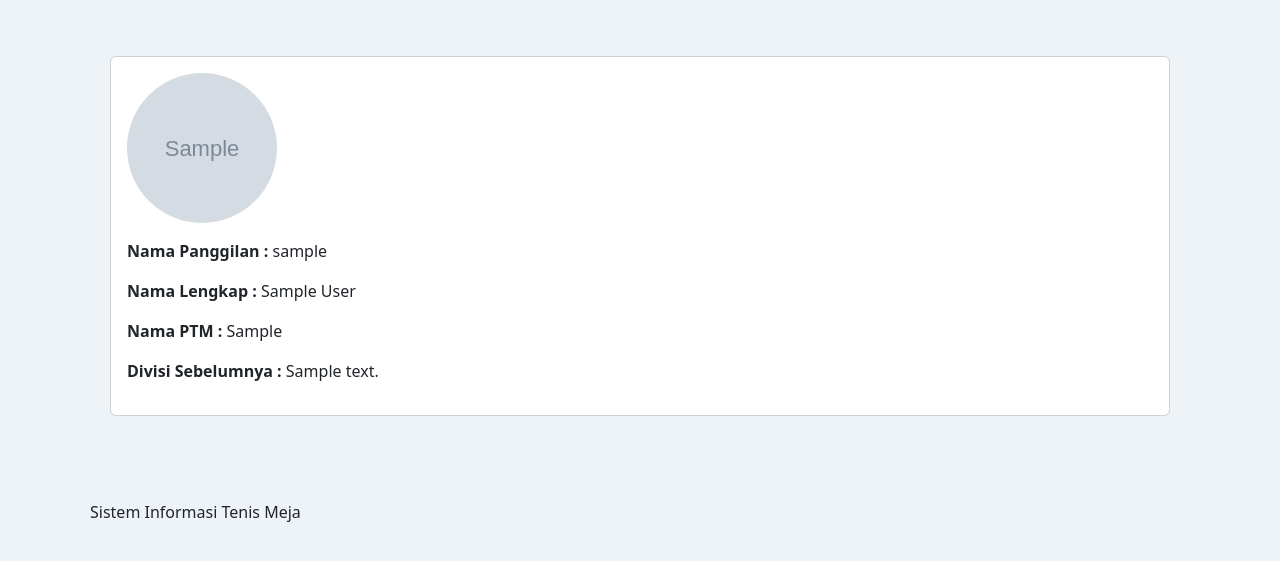
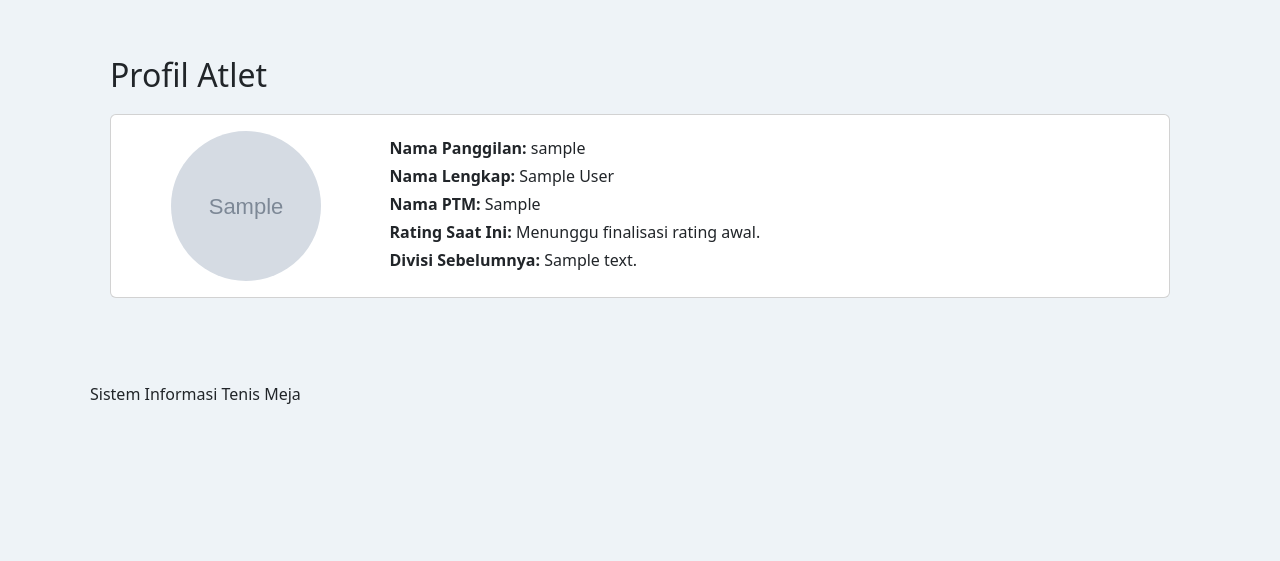
Before and after one commit to SeRyuu25/Tugas-Akhir, a Django app: page /accounts/public_profile/1/ in a window 1280 px wide. Shown: the part 72-633 px from the top of the page. Run offline with Django 5.2, Linux system fonts and the light colour scheme; tables that the repository leaves empty hold one stand-in row (values such as "Sample post"); grey boxes marked "Sample" are stand-in pictures; parts of the project's set-up code (start-up, migrations or seed data) failed here and were passed over.

Commit message:
Update on tournament model (for later pool) and public profile

```diff
--- a/accounts/views.py
+++ b/accounts/views.py
@@ -206,8 +206,30 @@ def profile(request):
 
 # Buat Profile yang bisa diliat publik
 def public_profile(request, athlete_id):
+    # Get the specific athlete's profile
     athlete = get_object_or_404(AthleteProfile, id=athlete_id)
-    return render(request, 'accounts/public_profile.html', {'athlete': athlete})
+
+    # Calculate the athlete's rank
+    rank = 0
+    if athlete.initial_rating_finalized:
+        # Get all finalized athletes, ordered by rating
+        all_athletes_ranked = AthleteProfile.objects.filter(
+            initial_rating_finalized=True
+        ).order_by('-current_rating').values_list('id', flat=True)
+
+        # Find the index (position) of the current athlete in the ranked list
+        try:
+            # The rank is the index in the list + 1
+            rank = list(all_athletes_ranked).index(athlete.id) + 1
+        except ValueError:
+            # This case handles if the athlete is somehow not in the ranked list, though they should be.
+            rank = "N/A"
+
+    context = {
+        'athlete': athlete,
+        'rank': rank, # Pass the rank to the template
+    }
+    return render(request, 'accounts/public_profile.html', context)
 
 # Buat update profile akun
 class CustomAccountUpdateView(LoginRequiredMixin, UpdateView):
--- a/templates/accounts/public_profile.html
+++ b/templates/accounts/public_profile.html
@@ -3,30 +3,42 @@
 
 {% block content %}
 <div class="container my-4">
-  <div class="card">
-    <div class="card-body text-center text-md-start">
+  <h2>Profil Atlet</h2>
+  <div class="card mt-3">
+    <div class="card-body">
+      <div class="row align-items-center">
+        <div class="col-md-3 text-center">
           {% if athlete.user.profile_image %}
             <img
               src="{{ athlete.user.profile_image.url }}"
               alt="Profile Image"
-          class="rounded-circle d-block mx-auto mx-md-0 mb-3"
+              class="rounded-circle d-block mx-auto mb-3 mb-md-0"
               style="width:150px; height:150px; object-fit:cover;"
             >
           {% else %}
             <img
               src="{% static 'images/default_profile.jpg' %}"
               alt="Default Profile"
-          class="rounded-circle d-block mx-auto mx-md-0 mb-3"
+              class="rounded-circle d-block mx-auto mb-3 mb-md-0"
               style="width:150px; height:150px; object-fit:cover;"
             >
           {% endif %}
-      <p><strong>Nama Panggilan    :</strong> {{ athlete.user.nickname }}</p>
-      <p><strong>Nama Lengkap      :</strong> {{ athlete.user.real_name }}</p>
-      <p><strong>Nama PTM          :</strong> {{ athlete.user.ptm }}</p>
-      {% if not user.athlete_profile.initial_rating_finalized %}
-        <p><strong>Divisi Sebelumnya :</strong> {{ athlete.previous_divisi }}</p>
+        </div>
+        <div class="col-md-9">
+            <p class="mb-1"><strong>Nama Panggilan:</strong> {{ athlete.user.nickname }}</p>
+            <p class="mb-1"><strong>Nama Lengkap:</strong> {{ athlete.user.real_name }}</p>
+            <p class="mb-1"><strong>Nama PTM:</strong> {{ athlete.user.ptm }}</p>
+
+            {% if athlete.initial_rating_finalized %}
+              <p class="mb-1"><strong>Peringkat Saat Ini:</strong> #{{ rank }}</p>
+              <p class="mb-1"><strong>Rating Saat Ini:</strong> {{ athlete.current_rating }}</p>
+            {% else %}
+              <p class="mb-1"><strong>Rating Saat Ini:</strong> Menunggu finalisasi rating awal.</p>
+              <p class="mb-1"><strong>Divisi Sebelumnya:</strong> {{ athlete.previous_divisi }}</p>
             {% endif %}
         </div>
       </div>
     </div>
+  </div>
+</div>
 {% endblock %}
--- a/templates/dashboard/athlete_ranking.html
+++ b/templates/dashboard/athlete_ranking.html
@@ -25,7 +25,7 @@
       {% for athlete in page_obj %}
         <tr class="clickable-row" onclick="window.location.href='{% url 'public_profile' athlete.id %}';">
 
-          <td class="text-center align-middle fw-bold">{{ page_obj.start_index|add:forloop.counter0 }}</td>
+          <td class="text-center align-middle fw-bold">{{ athlete.true_rank }}</td>
 
           <td class="align-middle">
             <img src="{% if athlete.user.profile_image %}{{ athlete.user.profile_image.url }}{% else %}{% static 'images/default_profile.jpg' %}{% endif %}" class="rounded-circle me-2" style="width:30px; height:30px; object-fit:cover;" alt="Profile Picture">
```
Also changed, not shown: dashboard/views.py (+20 -9 lines), tournaments/models.py (+60 -3 lines), tournaments/migrations/0009_tournament_tournament_type_alter_match_round_and_more.py (added). Lines whose indentation alone changed are shown as unchanged.
